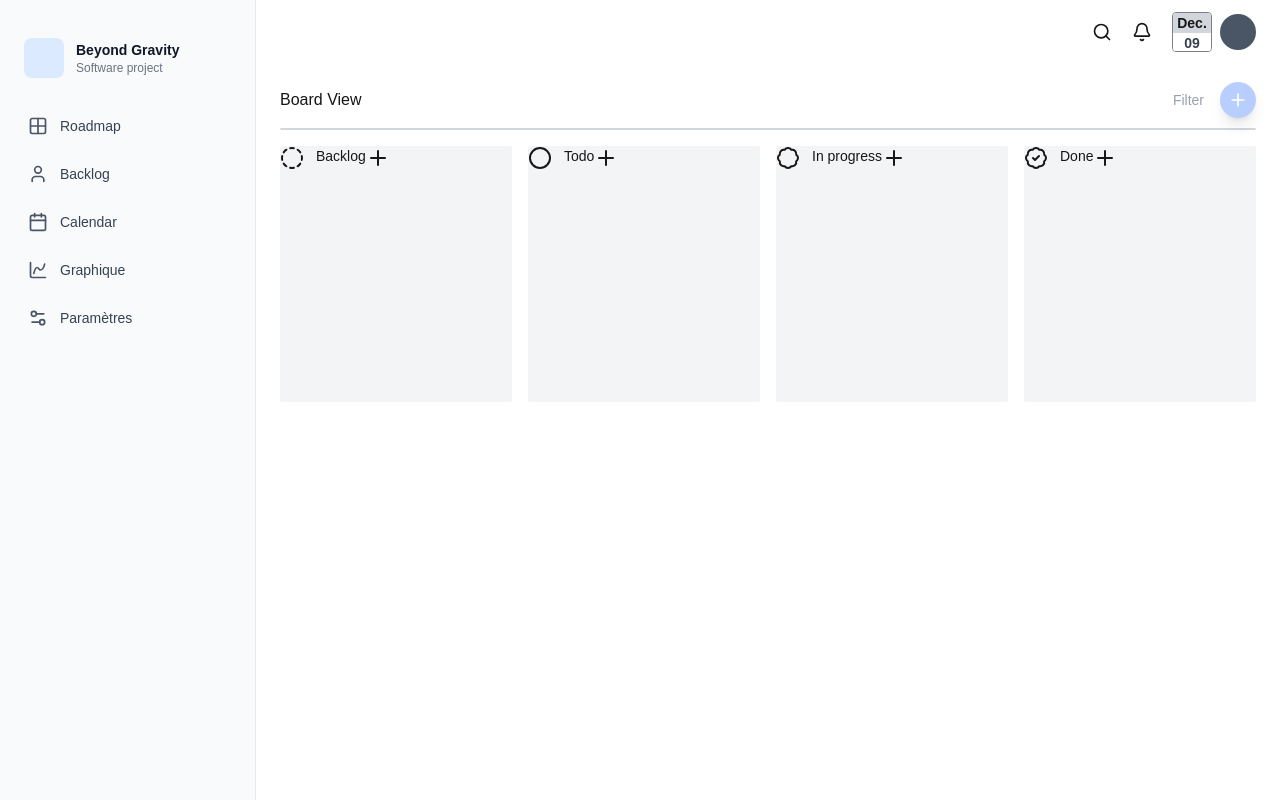
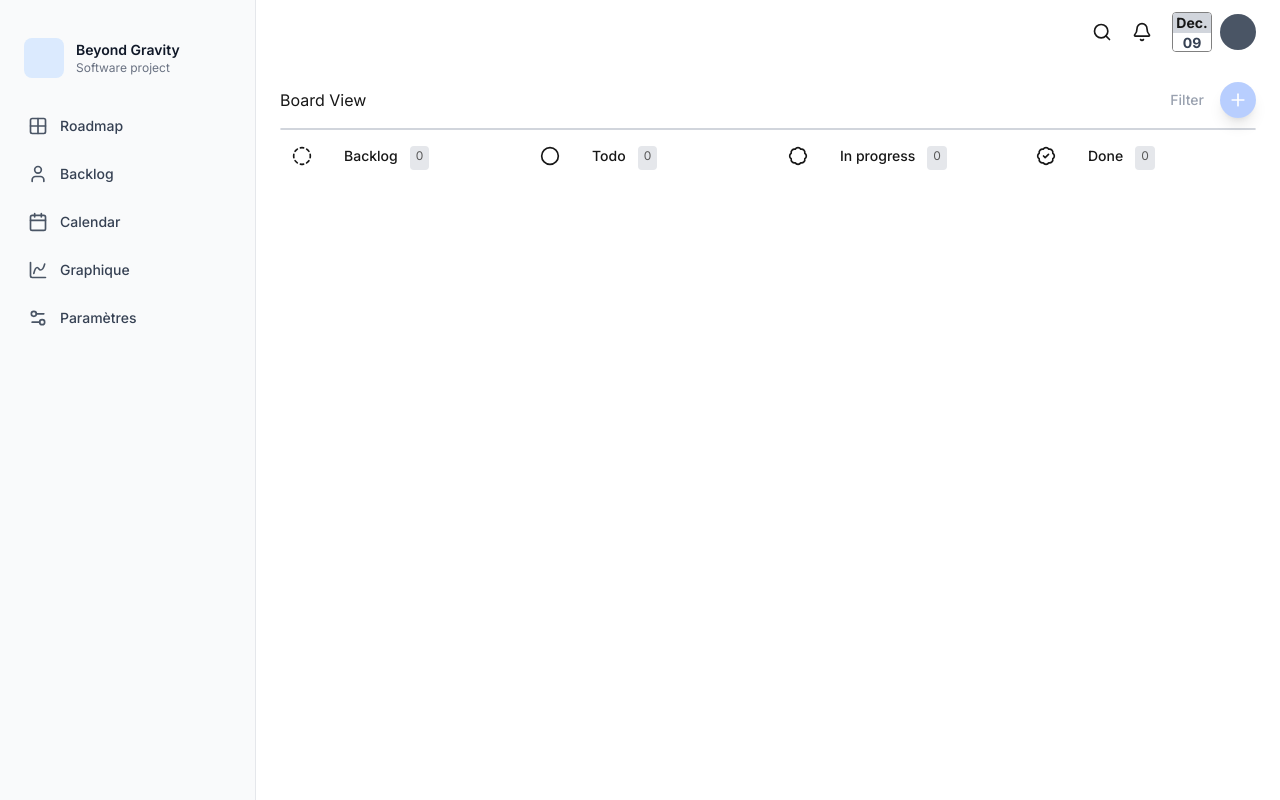
Before and after one commit to bakar255/todogit, a Next.js app: page / in a window 1280 px wide. Built offline with nearby package versions, Linux system fonts and the light colour scheme.

Commit message:
refactor: update Kanban column layout and remove unused PriorityBadge component

```diff
--- a/app/components/dashboard/kanbanCol.tsx
+++ b/app/components/dashboard/kanbanCol.tsx
@@ -21,17 +21,17 @@ export default function KanbanCol({children, id, count, title, onAddTask, Icon}:
 
     return (
 
-        <div className="kanban-col relative w-full max-w-md mt-4 bg-gray-100">
+        <div className="kanban-col relative w-full max-w-md mt-4 ">
           <div className="flex items-center w-full mb-4">
 
-          <div className="flex space-x-3">
-           <Icon size={24} className="" />
-           <span className="text-sm font-medium text-foreground"> {title} </span>
+          <div className="flex space-x-3 ml-3">
+           <Icon size={20} className="mb-1" />
+           <span className="text-sm font-medium text-foreground ml-5"> {title} </span>
+             <span className="rounded bg-gray-200 text-xs text-muted-foreground px-1.5 py-0.5 "> {count} </span>
             {/* For each count of tasks */}
           </div>
 
           <div>
-            <Plus size={24} className="cursor-pointer" onClick={() => onAddTask?.(id)} />
           </div>
 
            <div>
--- a/app/components/task/TaskCard.tsx
+++ b/app/components/task/TaskCard.tsx
@@ -1,8 +1,9 @@
  'use client'
 
 import { useFormatDate } from "../../utils/convertDate";
-import PriorityBadge from "./PriorityBadge";
+import PriorityBadge from "../../ui/PriorityBadge";
 import { SignalLow } from "lucide-react";
+import { Sector } from "../../ui/SectorBadge";
 
 
 type Priority = 'low' | 'medium' | 'high';
@@ -11,7 +12,7 @@ export interface Task {
     id: string;
     title: string;
     description: string;
-    sector: string;
+    sector: Sector;
     priority: Priority;
     date: string;
     icon: React.ComponentType<{ className?: string, size?: string }>;
@@ -34,7 +35,15 @@ export default function TaskCard({task, onTouch }: TaskProps) {
         className="bg-white rounded-lg p-4 mb-3 shadow-lg hover:shadow-md transition-shadow relative cursor-pointer"
         onClick={onTouch}
         >
-           <h3 className="text-black mb-2">{task.title}</h3>
+           <h3 className="ml-1 text-foreground text-sm leading-relaxed font-semibold  line-clamp-2 ">{task.title}</h3>
+
+           <div className="mb-2 mt-2 py-0.5 px-1">
+
+            <p className="text-xs text-muted-foreground line-clamp-2">
+            {task.description}
+            </p>
+
+           </div>
 
             <div className="flex">
             <span className="text-xs px-2 rounded py-1 border border-gray-200 bg-red bg-gray-100 text-gray-600 flex justify-center items-center mr-2"> <task.icon size="16" className="mr-2" />  {task.sector} </span>
--- a/app/components/task/TaskForm.tsx
+++ b/app/components/task/TaskForm.tsx
@@ -5,11 +5,13 @@ import { useState } from "react";
 
 // export type TaskPriority = 'low' | 'medium' |'high';
 
+type Priority = 'low' | 'medium' | 'high';
+
 interface TaskProps {
   onSubmit: (taskData: {
     title: string;
     description: string;
-    priority: string;
+    priority: Priority;
     date: string;
   }) => void;
   onClose: () => void;
@@ -21,7 +23,7 @@ export default function TaskForm({ onClose, onSubmit }: TaskProps) {
 
     const [title, setTitle ] = useState("");
     const [description, setDescription] = useState("");
-    const [priority,  setPriority] = useState("high");
+    const [priority,  setPriority] = useState<Priority>("high");
     const [date, setDate ] = useState("");
 
     const handleSubmit = (e: React.FormEvent<HTMLFormElement>) => {
@@ -85,7 +87,7 @@ export default function TaskForm({ onClose, onSubmit }: TaskProps) {
               name="priority"
               id="priority"
               value={priority}
-              onChange={(e) => setPriority(e.target.value)}
+              onChange={(e) => setPriority(e.target.value as Priority)}
               className="w-full px-2 py-3 border rounded-lg border-gray-300"
             >
               <option value="low">Low</option>
--- a/app/globals.css
+++ b/app/globals.css
@@ -1,13 +1,18 @@
+@import url('https://fonts.googleapis.com/css2?family=Inter:wght@300;400;500;600;700&display=swap');
+
 @import "tailwindcss";
 
 :root {
   --background: #ffffff;
   --foreground: #171717;
+  --muted-foreground: 0 0% 35%;
 }
 
 @theme inline {
   --color-background: var(--background);
   --color-foreground: var(--foreground);
+  --color-muted-foreground: hsl(var(--muted-foreground));
+  --font-sans: 'Inter', var(--font-geist-sans), sans-serif;
   --font-sans: var(--font-geist-sans);
   --font-mono: var(--font-geist-mono);
 }
@@ -15,7 +20,7 @@
 @media (prefers-color-scheme: dark) {
   :root {
     --background: #ffffff;
-    --foreground: rgb(102, 102, 102);
+    --foreground: rgb(44, 43, 43);
   }
 }
 
@@ -29,7 +34,7 @@ html, body {
 body {
   background: var(--background);
   color: var(--foreground);
-  font-family: Arial, Helvetica, sans-serif;
+  font-family: 'Inter', sans-serif;
 }
 
 .btn-gray {
@@ -65,3 +70,15 @@ body {
   height: 2.5rem;
   border: 1px solid gray;
 }
+
+.sector-badge {
+  font-size: 0.75rem;
+  padding: 0.25rem 0.5rem;
+  border-radius: 0.25rem;
+  background-color: #f3f4f6;
+  color: #4b5563;
+  display: flex;
+  justify-content: center;
+  align-items: center;
+  margin-right: 0.5rem;
+}
--- a/app/components/task/PriorityBadge.tsx
+++ b/app/ui/PriorityBadge.tsx
@@ -7,15 +7,15 @@ interface PriorityProps {
 
 const priorityMap: Record<Priority, { class: string; label: string }> = {
     low: {
-      class: 'text-xs px-2 py-0.5 text-white border border-blue-200 rounded bg-blue-100',
+      class: 'text-xs px-2 py-1 text-white border border-blue-200 rounded bg-green-400',
       label: 'Low'
     },
     medium: {
-      class: 'text-xs text-white px-2 py-0.5 rounded bg-orange-500',
+      class: 'text-xs text-white px-2 py-1 rounded bg-orange-500',
       label: 'Medium'
     },
     high: {
-      class: 'text-xs text-white px-2 py-0.5 rounded border-1 bg-red-400 ',
+      class: 'text-xs text-white px-2 py-1 rounded border-1 bg-red-400 ',
       label: 'High'
     },
   };
--- /dev/null
+++ b/app/ui/SectorBadge.tsx
@@ -0,0 +1,37 @@
+import {
+  Circle, CircleDashed, Badge, BadgeCheck, LucideIcon,
+} from "lucide-react";
+
+
+
+export type Sector = 'todo' | 'inProgress' | 'done' | 'backlog';
+
+interface SectorBadgeProps {
+    sector: Sector;
+}
+
+const SectorMap: Record<Sector, { icon: LucideIcon }> = {
+    backlog: {
+        icon: CircleDashed,
+    },
+    todo: {
+        icon: Circle,
+    },
+    inProgress: {
+        icon: Badge,
+    },
+    done: {
+        icon: BadgeCheck,
+    },
+}
+
+export default function SectorBadge({ sector }: SectorBadgeProps) {
+  const { icon: Icon } = SectorMap[sector];
+
+  return (
+    <span className="inline-flex items-center gap-1">
+      <Icon className="w-4 h-4" />
+      <span>{sector}</span>
+    </span>
+  );
+}
--- a/app/utils/convertDate.tsx
+++ b/app/utils/convertDate.tsx
@@ -1,5 +1,6 @@
 // Hook formater date.
 export function useFormatDate() {
+
   const formatDate = (date?: Date | string, includeYear: boolean = false) => {
     const dateObj =
       date instanceof Date ? date : date ? new Date(date) : new Date();
```
